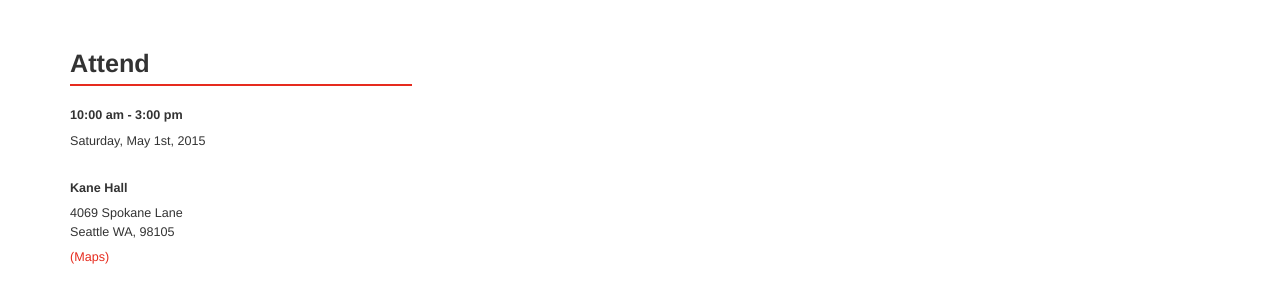
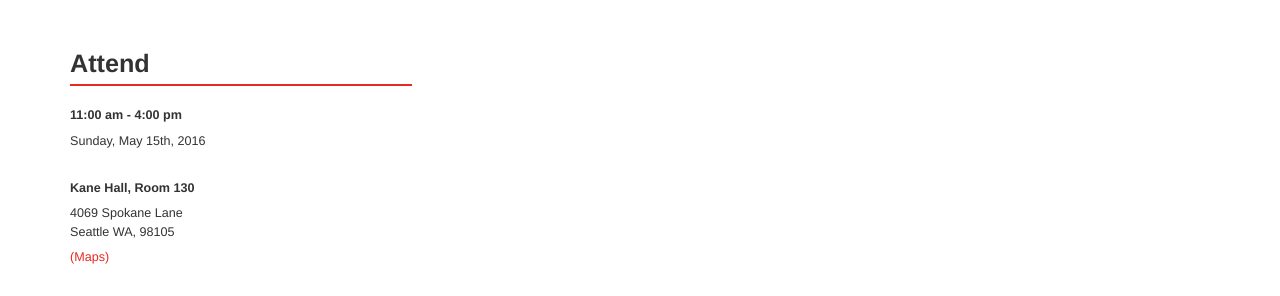
Before and after one commit to tedxuofw/website-2016, a Jekyll site: the page built from app/attend.html, in a window 1280 px wide. Shown: the part 246-542 px from the top of the page. Built offline with Jekyll 4.4.1, drawn with Linux system fonts in a browser that asks for light colours.

Commit message:
Final changes before launch

```diff
--- a/app/_includes/head.html
+++ b/app/_includes/head.html
@@ -5,7 +5,11 @@
 
   <title>{% if page.title %}{{ page.title }}{% else %}{{ site.title }}{% endif %}</title>
   <meta name="description"
-        content="{% if page.excerpt %}{{ page.excerpt | strip_html | strip_newlines | truncate: 160 }}{% else %}{{ site.description }}{% endif %}">
+        content="We are a group of University of Washington students looking to bring together established and innovative individuals under the TEDx banner. We independently plan and host a TEDx event every spring here at UW since 2012." />
+  <meta name="og:description"
+        content="We are a group of University of Washington students looking to bring together established and innovative individuals under the TEDx banner. We independently plan and host a TEDx event every spring here at UW since 2012." />
+  <meta name="og:image"
+        content="/media/website/red-black-tedxuofw-logo-830x186.jpg" />
 
   <link rel="canonical"
         href="{{ page.url | replace:'index.html','' | prepend: site.baseurl | prepend: site.url }}">
--- a/app/attend.html
+++ b/app/attend.html
@@ -16,11 +16,11 @@ page_id: attend
         <div class="row">
             <div class="col-xs-12 col-md-4">
                 <div class="event-fact">
-                    <p><strong>10:00 am - 3:00 pm</strong></p>
-                    <p>Saturday, May 1st, 2015</p>
+                    <p><strong>11:00 am - 4:00 pm</strong></p>
+                    <p>Sunday, May 15th, 2016</p>
                 </div>
                 <div class="event-fact">
-                    <p><strong>Kane Hall</strong></p>
+                    <p><strong>Kane Hall, Room 130</strong></p>
                     <p>4069 Spokane Lane<br />
                         Seattle WA, 98105</p>
                     <p><a href="https://goo.gl/maps/3O9N2">(Maps)</a></p>
@@ -40,7 +40,7 @@ page_id: attend
                         <a href="/contact">contact us</a> for more information.</strong>
                     </p>
                 </div>
-                <a href="http://tedxuofw.brownpapertickets.com/"
+                <a href="http://tedxuofw2016.brownpapertickets.com/"
                    class="btn-tedx btn">Buy Tickets</a>
                 <div class="event-fact">
                     <p>Stay tuned for opportunities to be a <strong>day-of volunteer!</strong>
```
